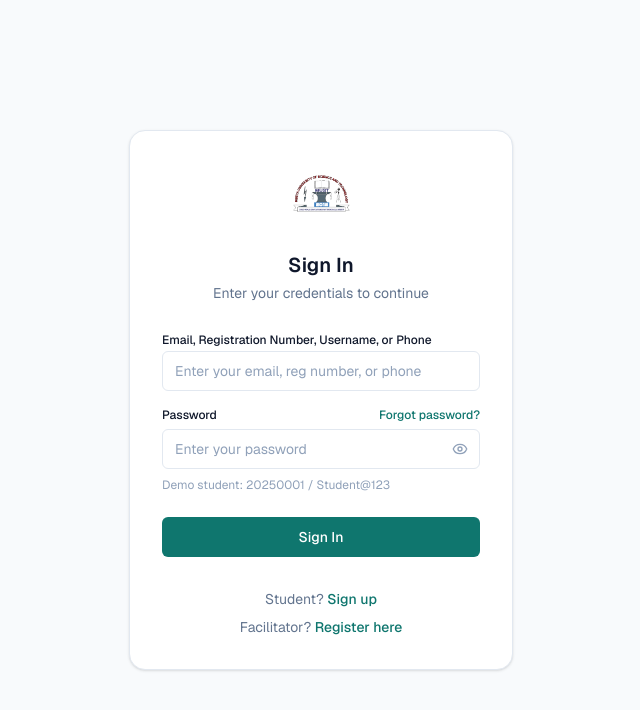
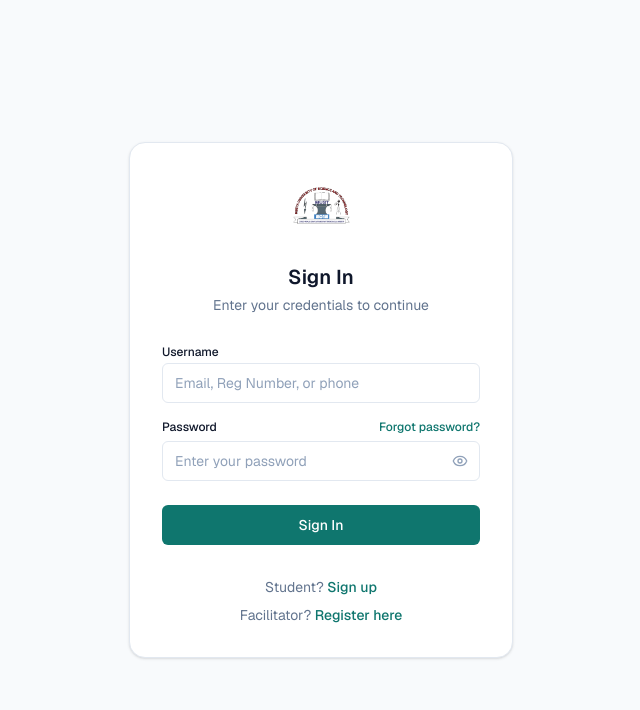
Before and after one commit to ipyana/ipt-app, a Next.js app: page / in a window 1280 px wide. Shown: the top 710 px of the page, without its empty margins (319-959 px from the left). Built offline with nearby package versions, Linux system fonts and the light colour scheme.

Commit message:
fix: login label/placeholder, remove demo credentials, fix broken logo/favicon via proxy static bypass

```diff
--- a/src/app/page.tsx
+++ b/src/app/page.tsx
@@ -178,9 +178,9 @@ export default function HomePage() {
               ) : (
                 <form onSubmit={handleLogin} className="space-y-4">
                   <div className="space-y-1.5">
-                    <Label>Email, Registration Number, Username, or Phone</Label>
+                    <Label>Username</Label>
                     <Input value={identifier} onChange={(e) => setIdentifier(e.target.value)} required
-                      placeholder="Enter your email, reg number, or phone" className="h-10" />
+                      placeholder="Email, Reg Number, or phone" className="h-10" />
                   </div>
                   <div className="space-y-1.5">
                     <div className="flex items-center justify-between">
@@ -195,7 +195,6 @@ export default function HomePage() {
                       </button>
                     </div>
                   </div>
-                  <p className="text-xs text-slate-400 -mt-2">Demo student: 20250001 / Student@123</p>
                   <Button type="submit" disabled={loading} className="w-full h-10 mt-2">
                     {loading ? "Signing in..." : "Sign In"}
                   </Button>
--- a/src/proxy.ts
+++ b/src/proxy.ts
@@ -18,6 +18,13 @@ const SUPER_ADMIN_ROLES = ["super_admin"];
 export async function proxy(request: NextRequest) {
   const { pathname } = request.nextUrl;
   const token = request.cookies.get("token")?.value;
+
+  // Allow static assets (images, fonts, css, js) to bypass auth
+  if (/\.(png|svg|jpg|jpeg|gif|ico|woff2|css|js|json)$/.test(pathname)) {
+    const response = NextResponse.next();
+    addSecurityHeaders(request, response);
+    return response;
+  }
 
   const isLoginPage = pathname === "/" || pathname.startsWith("/login");
   const isPublicPage = pathname === "/forgot-password" || pathname === "/reset-password" || pathname === "/staff/register";
```
